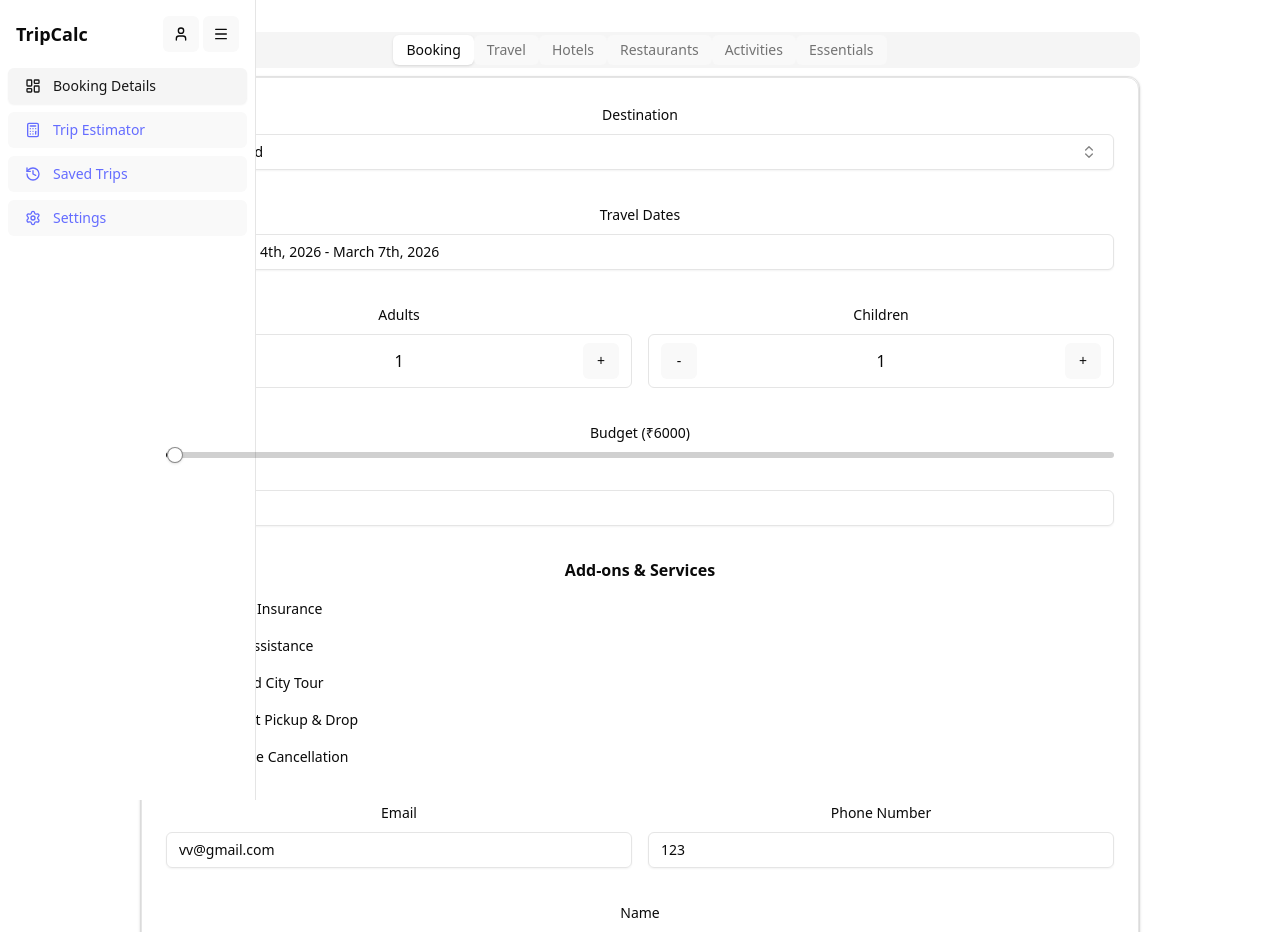
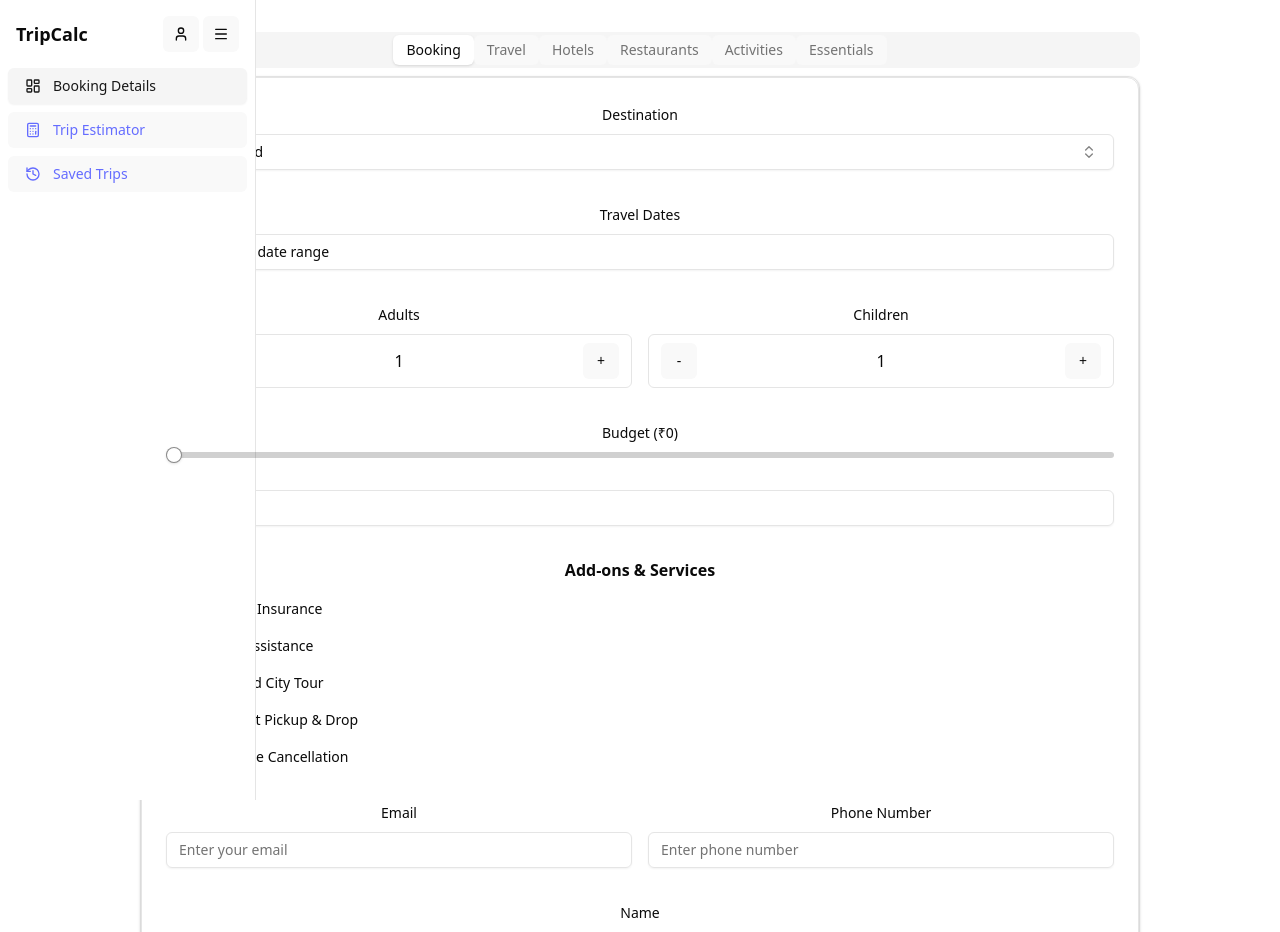
Before and after one commit to Vinitjain1207/Trip-cost-estimator, a React (Vite) app in the folder frontend/: page /book in a window 1280 px wide. Shown: the top 932 px of the page. Built offline with nearby package versions, Linux system fonts and the light colour scheme.

Commit message:
new updates

```diff
--- a/frontend/src/pages/BookingContext.jsx
+++ b/frontend/src/pages/BookingContext.jsx
@@ -9,6 +9,7 @@ export function BookProvider({ children }) {
 
   return (
     <BookContext value={Books}>
+    {      console.log(Books)}
       <BookDispatchContext value={dispatch}>{children}</BookDispatchContext>
     </BookContext>
   );
@@ -88,6 +89,10 @@ function BookReducer(draft, action) {
       draft[action.field] = action.new;
       break;
     }
+    case "reset": {
+      draft.splice(0,draft.length,...action.new);
+      break;
+    }
 
     default: {
         throw Error('Unknown action: ' + action.type);
@@ -119,28 +124,28 @@ function BookReducer(draft, action) {
   //   }
 }
 
-const initialBooks = [
+export const initialBooks = [
   {
     destination: "Ahmedabad",
     date: {
-      from: "2026-03-04T18:30:00.000Z",
-      to: "2026-03-07T18:30:00.000Z",
+      from: "",
+      to: "",
     },
     Adults: 1,
     Children: 1,
-    Budget: 6000,
+    Budget: 0,
   },
   {
-    "Travel Insurance": true,
-    "Visa Assistance": true,
-    "Guided City Tour": true,
-    "Airport Pickup & Drop": true,
-    "Flexible Cancellation": true,
+    "Travel Insurance": false,
+    "Visa Assistance": false,
+    "Guided City Tour": false,
+    "Airport Pickup & Drop": false,
+    "Flexible Cancellation": false,
   },
   {
-    Email: "vv@gmail.com",
-    Phone: "123",
-    Name: "vvv",
+    Email: "",
+    Phone: "",
+    Name: "",
   },
   {
     FlightType: "",
--- a/frontend/src/pages/BookingPage.jsx
+++ b/frontend/src/pages/BookingPage.jsx
@@ -109,7 +109,6 @@ const menuItems = [
   { path: "/book", label: "Booking Details", icon: LayoutDashboard },
   { path: "/estimate", label: "Trip Estimator", icon: Calculator },
   { path: "/savedtrips", label: "Saved Trips", icon: History },
-  { path: "/settings", label: "Settings", icon: Settings },
 ];
 
 const destinations = [
--- a/frontend/src/pages/Estimator.jsx
+++ b/frontend/src/pages/Estimator.jsx
@@ -1,11 +1,13 @@
 import { useContext, useState } from "react";
 import { Card, CardContent, CardHeader, CardTitle } from "@/components/ui/card";
 import { BookContext } from "./BookingContext";
+import { BookDispatchContext } from "./BookingContext";
 import { Button } from "@/components/ui/button";
 import { Badge } from "@/components/ui/badge";
 import { Input } from "@/components/ui/input";
 import { Sidebar } from "./BookingPage";
 import { Trash2 } from "lucide-react";
+import { initialBooks } from "./BookingContext";
 import {
   AlertDialog,
   AlertDialogAction,
@@ -22,6 +24,7 @@ import { PieChart, Pie, Cell, Tooltip, ResponsiveContainer } from "recharts";
 
 export default function TripPlannerDashboard() {
   const Books = useContext(BookContext);
+  const dispatch = useContext(BookDispatchContext);
   const [people, setPeople] = useState(1);
   let helpinfo = "";
   for (const [key, value] of Object.entries(Books[1])) {
@@ -390,14 +393,13 @@ export default function TripPlannerDashboard() {
                       <AlertDialogCancel>Cancel</AlertDialogCancel>
                       <AlertDialogAction
                         onClick={() => {
-                          // const oldtrips =
-                          //   localStorage.getItem("savedlocaltrips");
-                          const trips = [];
-                          // JSON.parse(oldtrips);
+                          const oldtrips =
+                            localStorage.getItem("savedlocaltrips");
+                          const trips = oldtrips ? JSON.parse(oldtrips):[];;
                           let newid = trips.length;
                           trips.push({
                             activities: activitis,
-                            budget: Books[0].Budget,
+                            budget: totalCost,
                             destination: Books[0].destination,
                             endDate: Books[3].Return,
                             hotel: Books[9].name,
@@ -407,6 +409,10 @@ export default function TripPlannerDashboard() {
                             travelers: Books[3].Quantity,
                           });
                           localStorage.setItem('savedlocaltrips',JSON.stringify(trips));
+                          dispatch({
+                            type: "reset",
+                            new: initialBooks
+                          });
                         }}
                       >
                         Continue
```
